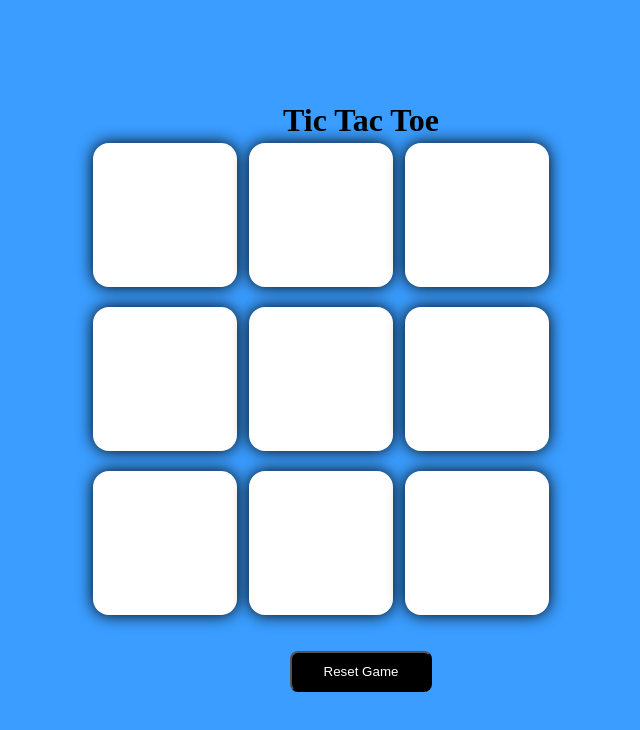
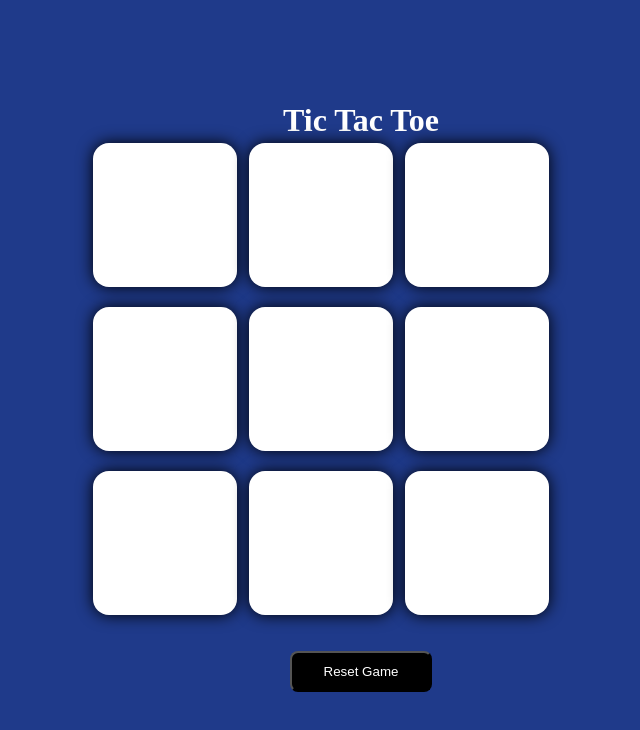
Before and after one commit to KillerMeritus/Tic-Tac-Toe, a plain HTML site: page index.html in a window 1280 px wide. Shown: the whole page, without its empty margins (279-919 px from the left). Drawn offline with Linux system fonts and the light colour scheme.

Commit message:
fixed CSS

```diff
--- a/Style.css
+++ b/Style.css
@@ -4,7 +4,7 @@
 }
 
 body{
-    background-color: #3A9DFF;
+    background-color: #1F3A8A;
     text-align: center;
     display: flex;
     flex-direction: column;
--- a/index.html
+++ b/index.html
@@ -10,7 +10,7 @@
 
 <body>
     <main>
-        <h1>Tic Tac Toe</h1>
+        <h1 style="color: white;">Tic Tac Toe</h1>
         <div class="container">
 
 
```
